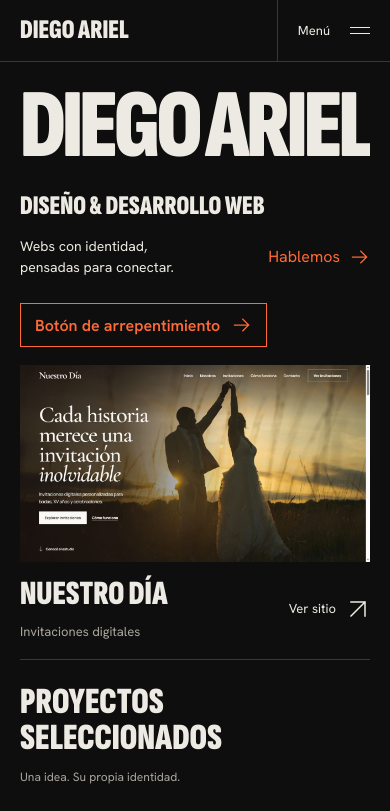
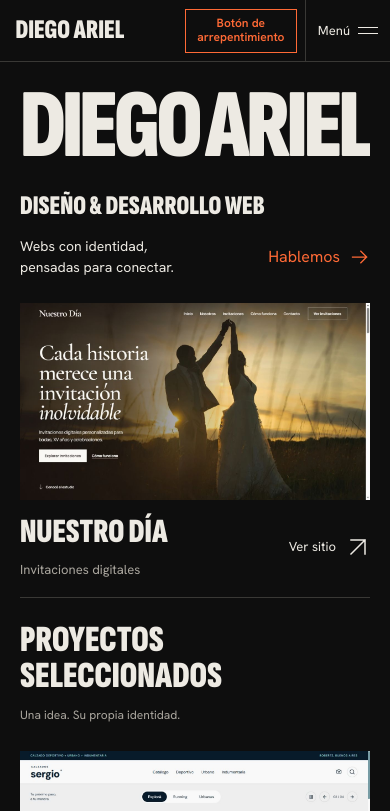
Before and after one commit to Diegoariel3/diego-ariel-portfolio, a React (Vite) app: page / in a window 390 px wide. Shown: the top 811 px of the page. Built offline with nearby package versions, Linux system fonts and the light colour scheme.

Commit message:
Move withdrawal link to site header

```diff
--- a/src/main.jsx
+++ b/src/main.jsx
@@ -84,6 +84,7 @@ function Header() {
   return <header className="site-header" ref={headerRef}>
     <a className="brand" href="#inicio" aria-label="Diego Ariel, volver al inicio"><RollingText>Diego Ariel</RollingText></a>
     <span className="header-note">Diseño que se ve. Webs que se sienten.</span>
+    <a className="withdrawal-link" href="/arrepentimiento/">Botón de arrepentimiento</a>
     <button className="menu-button" ref={menuRef} aria-expanded={open} aria-controls="main-nav" onClick={() => setOpen(!open)}>{open ? 'Cerrar' : 'Menú'}<span className={open ? 'menu-mark open' : 'menu-mark'} aria-hidden="true"><i /><i /></span></button>
     <nav className={`main-nav ${open ? 'is-open' : ''}`} id="main-nav" aria-label="Navegación principal" ref={navRef}>
       {[['/proyectos', 'Proyectos'], ['#sobre-mi', 'Sobre mí'], ['#contacto', 'Contacto']].map(([href, label]) => <a key={href} href={href} onClick={() => setOpen(false)}><RollingText>{label}</RollingText></a>)}
@@ -165,7 +166,6 @@ function App() {
       <section className="hero section-pad" id="inicio" aria-labelledby="hero-title">
         <h1 className="hero-title" id="hero-title" aria-label="Diego Ariel"><span aria-hidden="true">{'DIEGO ARIEL'.split('').map((c, i) => <span className={c === ' ' ? 'hero-space' : 'hero-letter'} key={i}>{c === ' ' ? '\u00a0' : c}</span>)}</span></h1>
         <div className="hero-intro"><h2>Diseño & desarrollo web</h2><p>Webs con identidad, pensadas para conectar.</p><a className="text-link accent" href="#contacto"><RollingText>Hablemos</RollingText><Arrow /></a></div>
-        <a className="withdrawal-link" href="/arrepentimiento/">Botón de arrepentimiento <Arrow /></a>
         <figure className="featured">
           <a className="featured-image" href={featuredProject.href} target="_blank" rel="noopener noreferrer" aria-label="Ver sitio de Nuestro Día (se abre en otra pestaña)">
             <img src={featuredProject.preview} alt="Portada de Nuestro Día, con una pareja al atardecer" width="1265" height="712" fetchPriority="high" />
--- a/src/styles.css
+++ b/src/styles.css
@@ -155,17 +155,31 @@
 .legal-links { display: flex; flex-wrap: wrap; gap: 8px 20px; }
 .legal-links a:hover { text-decoration: underline; text-underline-offset: .2em; }
 .withdrawal-link {
-  position: relative;
-  z-index: 4;
   display: inline-flex;
   align-items: center;
-  gap: 12px;
+  justify-content: center;
   min-height: 44px;
-  padding: 0 14px;
-  margin-bottom: 18px;
+  padding: 4px 12px;
+  margin-inline-start: auto;
+  margin-inline-end: 14px;
   border: 1px solid var(--accent);
   color: var(--accent);
+  font-size: 13px;
   font-weight: 600;
+  line-height: 1.15;
+  text-align: center;
 }
 .withdrawal-link:hover { color: var(--ink); background: var(--accent); }
-.withdrawal-link .arrow { width: 20px; height: 20px; }
+@media (min-width: 701px) and (max-width: 960px) {
+  .site-header .main-nav > a { padding-inline: 16px; }
+}
+@media (max-width: 700px) {
+  .site-header .brand { padding-inline: clamp(12px, 4vw, 20px); }
+  .site-header .menu-button { margin-left: 0; padding-inline: 12px; gap: 8px; }
+  .withdrawal-link {
+    max-width: 112px;
+    margin-inline-end: 8px;
+    padding-inline: 7px;
+    font-size: 12px;
+  }
+}
```
